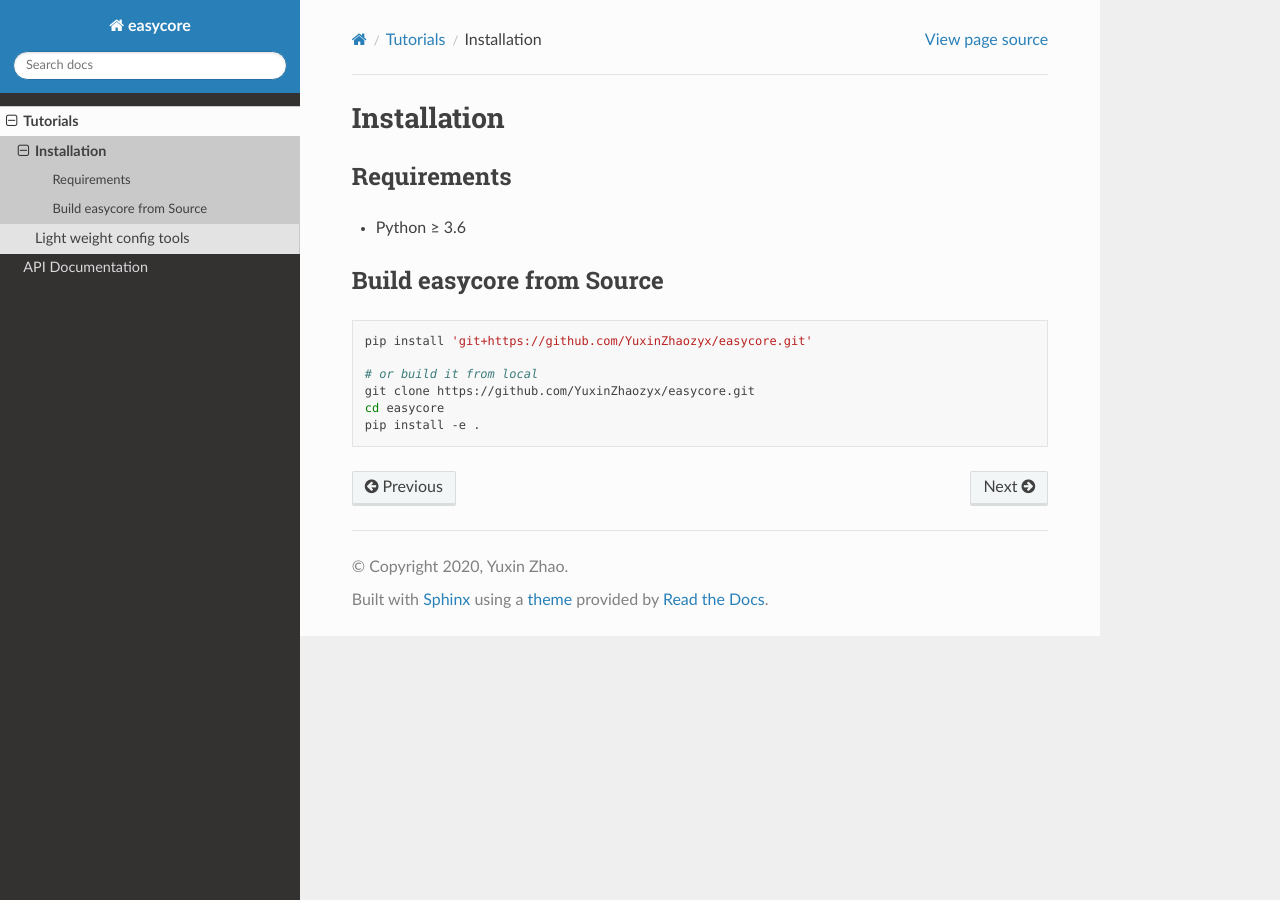
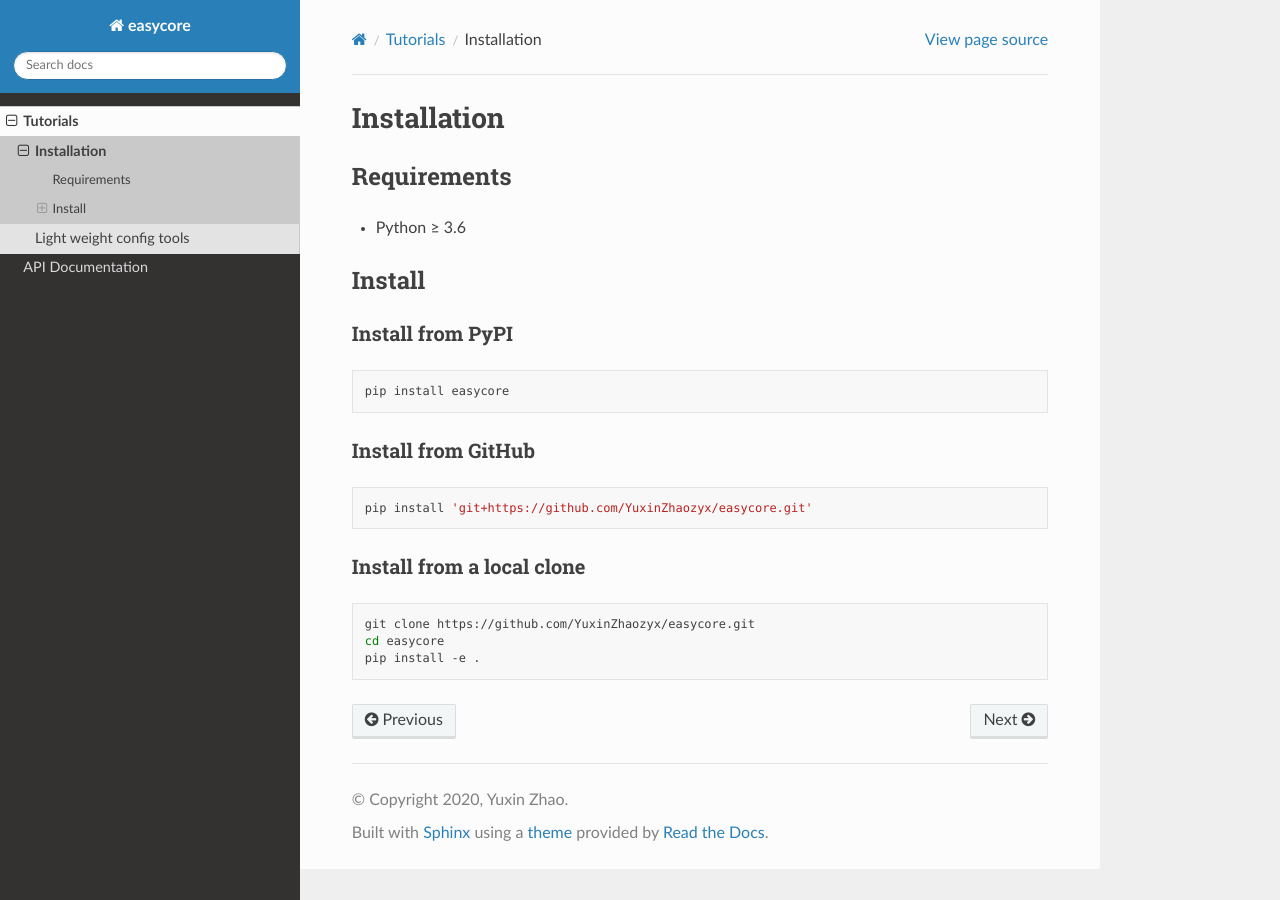
Before and after one commit to YuxinZhaozyx/easycore, a Sphinx documentation site: the page built from docs/source/tutorials/install.md, in a window 1280 px wide. Built offline with Sphinx 7.4.7 and the Read the Docs theme 2.0.0, drawn with Linux system fonts in a browser that asks for light colours.

Commit message:
docs: new install approach

````diff
--- a/docs/source/tutorials/install.md
+++ b/docs/source/tutorials/install.md
@@ -4,12 +4,23 @@
 
 + Python ≥ 3.6
 
-## Build easycore from Source
+## Install
+
+### Install from PyPI
+
+```shell
+pip install easycore
+```
+
+### Install from GitHub
 
 ```shell
 pip install 'git+https://github.com/YuxinZhaozyx/easycore.git'
+```
 
-# or build it from local
+### Install from a local clone
+
+```shell
 git clone https://github.com/YuxinZhaozyx/easycore.git
 cd easycore
 pip install -e .
````
Also changed, not shown: README-zh.md (+30 -0 lines), README.md (+30 -0 lines).
